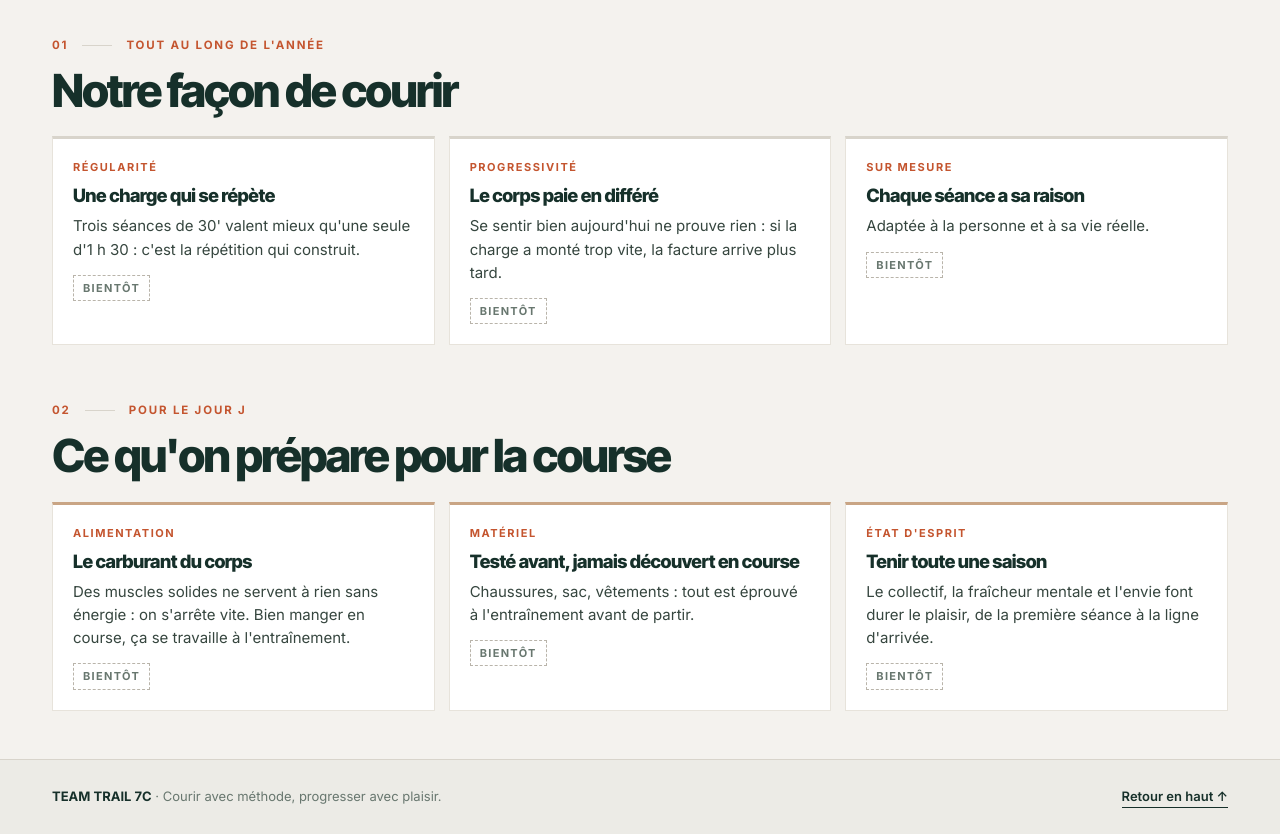
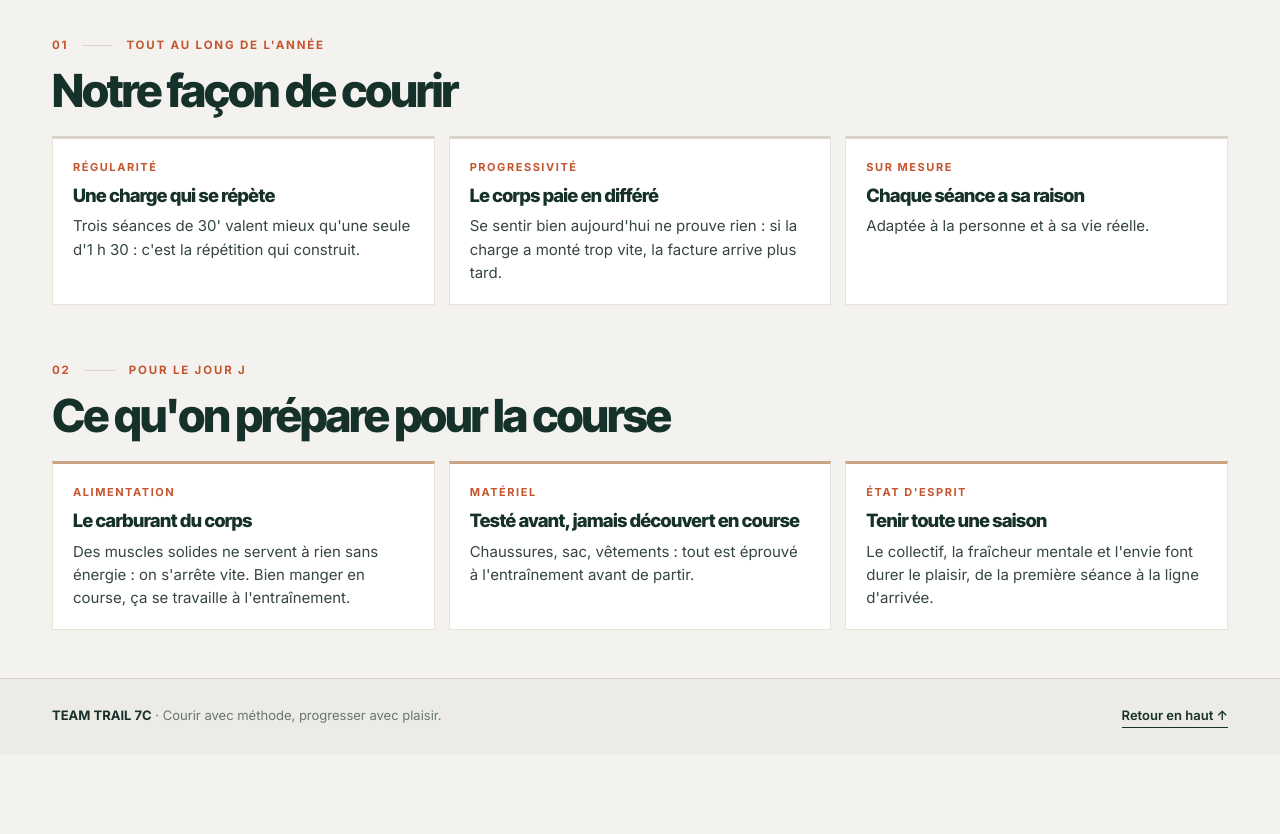
Before and after one commit to cyb-coaching/cyb-coaching.github.io, a plain HTML site: page index.html in a window 1280 px wide. Shown: the part 1020-1854 px from the top of the page. After the commit the page ends 1774 px from the top, so only its background shows below. Drawn offline with Linux system fonts and the light colour scheme.

Commit message:
Accueil : retrait des mentions « Bientôt » sur les six cartes
Les cartes restent des vignettes qui donnent l'esprit du collectif ;
les sujets seront développés dans Ressources.

Co-Authored-By: Claude Opus 5.5 <noreply@anthropic.com>
Claude-Session: https://claude.ai/code/session_0193kALi96DQ1M17uqKgbmTn

```diff
--- a/index.html
+++ b/index.html
@@ -207,11 +207,11 @@ h1,h2,h3,p{margin:0;}
 <div class="in"><main id="contenu">
   <section class="grp">
     <header class="sh"><p class="sk"><b>01</b><i></i>Tout au long de l'année</p><h2>Notre façon de courir</h2></header>
-    <div class="pls"><article class="pl"><p class="plk">Régularité</p><h3>Une charge qui se répète</h3><p>Trois séances de 30' valent mieux qu'une seule d'1 h 30 : c'est la répétition qui construit.</p><span class="soon">Bientôt</span></article><article class="pl"><p class="plk">Progressivité</p><h3>Le corps paie en différé</h3><p>Se sentir bien aujourd'hui ne prouve rien : si la charge a monté trop vite, la facture arrive plus tard.</p><span class="soon">Bientôt</span></article><article class="pl"><p class="plk">Sur mesure</p><h3>Chaque séance a sa raison</h3><p>Adaptée à la personne et à sa vie réelle.</p><span class="soon">Bientôt</span></article></div>
+    <div class="pls"><article class="pl"><p class="plk">Régularité</p><h3>Une charge qui se répète</h3><p>Trois séances de 30' valent mieux qu'une seule d'1 h 30 : c'est la répétition qui construit.</p></article><article class="pl"><p class="plk">Progressivité</p><h3>Le corps paie en différé</h3><p>Se sentir bien aujourd'hui ne prouve rien : si la charge a monté trop vite, la facture arrive plus tard.</p></article><article class="pl"><p class="plk">Sur mesure</p><h3>Chaque séance a sa raison</h3><p>Adaptée à la personne et à sa vie réelle.</p></article></div>
   </section>
   <section class="grp course">
     <header class="sh"><p class="sk"><b>02</b><i></i>Pour le jour J</p><h2>Ce qu'on prépare pour la course</h2></header>
-    <div class="pls"><article class="pl"><p class="plk">Alimentation</p><h3>Le carburant du corps</h3><p>Des muscles solides ne servent à rien sans énergie : on s'arrête vite. Bien manger en course, ça se travaille à l'entraînement.</p><span class="soon">Bientôt</span></article><article class="pl"><p class="plk">Matériel</p><h3>Testé avant, jamais découvert en course</h3><p>Chaussures, sac, vêtements : tout est éprouvé à l'entraînement avant de partir.</p><span class="soon">Bientôt</span></article><article class="pl"><p class="plk">État d'esprit</p><h3>Tenir toute une saison</h3><p>Le collectif, la fraîcheur mentale et l'envie font durer le plaisir, de la première séance à la ligne d'arrivée.</p><span class="soon">Bientôt</span></article></div>
+    <div class="pls"><article class="pl"><p class="plk">Alimentation</p><h3>Le carburant du corps</h3><p>Des muscles solides ne servent à rien sans énergie : on s'arrête vite. Bien manger en course, ça se travaille à l'entraînement.</p></article><article class="pl"><p class="plk">Matériel</p><h3>Testé avant, jamais découvert en course</h3><p>Chaussures, sac, vêtements : tout est éprouvé à l'entraînement avant de partir.</p></article><article class="pl"><p class="plk">État d'esprit</p><h3>Tenir toute une saison</h3><p>Le collectif, la fraîcheur mentale et l'envie font durer le plaisir, de la première séance à la ligne d'arrivée.</p></article></div>
   </section>
 </main></div>
 
```
